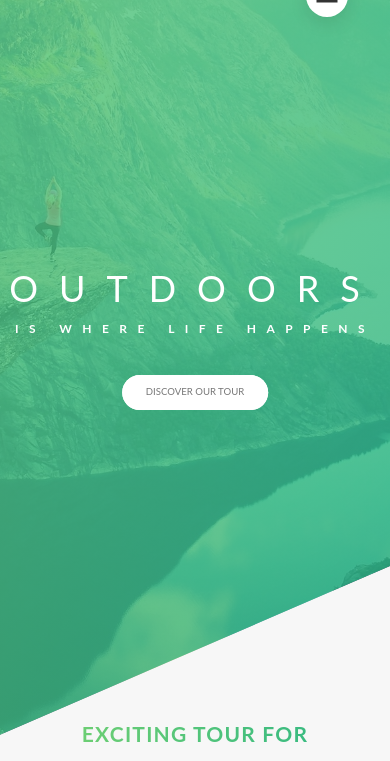
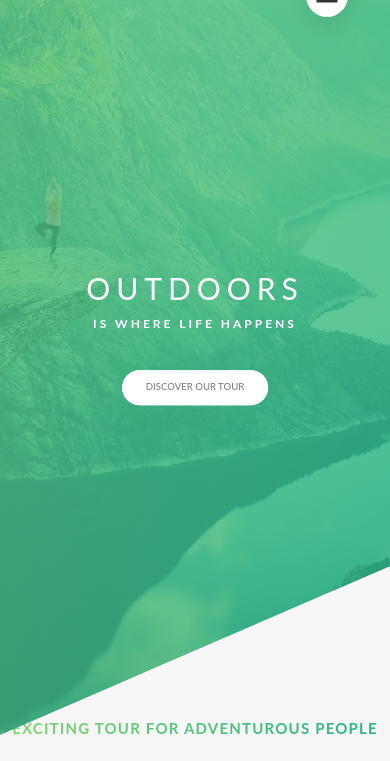
Before and after one commit to sean0923/advancedCssCourseByJonas, a website: page Project-01-Natuor/index.html in a window 390 px wide. Shown: the part 67-828 px from the top of the page. Drawn offline with nearby package versions, Linux system fonts and the light colour scheme; files that its build step writes are made by us from their sources.

Commit message:
Add media query to _typograph

```diff
--- a/Project-01-Natuor/sass/base/_typography.scss
+++ b/Project-01-Natuor/sass/base/_typography.scss
@@ -10,7 +10,13 @@ body {
   color: $color-white;
   text-transform: uppercase;
   margin-bottom: 6rem;
+
   &--main {
+    @include respond(phone) {
+      letter-spacing: 1rem;
+      font-size: 5rem;
+    }
+
     display: block;
     font-size: 6rem;
     font-weight: 400;
@@ -19,7 +25,11 @@ body {
     animation-duration: 1s;
     animation-timing-function: ease-out;
   }
+
   &--sub {
+    @include respond(phone) {
+      letter-spacing: .5rem;
+    }
     display: block;
     font-size: 2rem;
     font-weight: 700;
@@ -31,6 +41,12 @@ body {
 }
 
 .heading-secondary {
+  @include respond(tab-port) {
+    font-size: 3rem;
+  }
+  @include respond(phone) {
+    font-size: 2.5rem;
+  }
   font-size: 3.5rem;
   text-transform: uppercase;
   font-weight: 700;
```
Also changed, not shown: Project-01-Natuor/index.html (+0 -24 lines).
